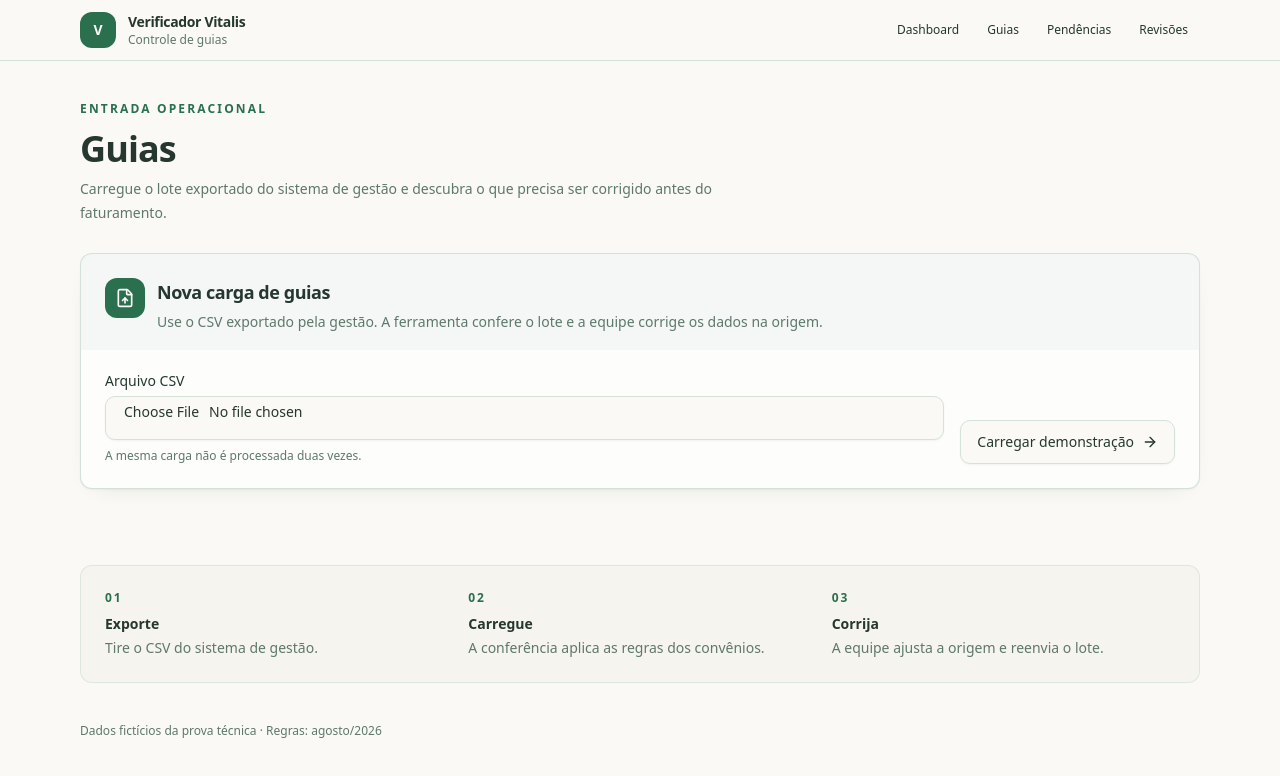
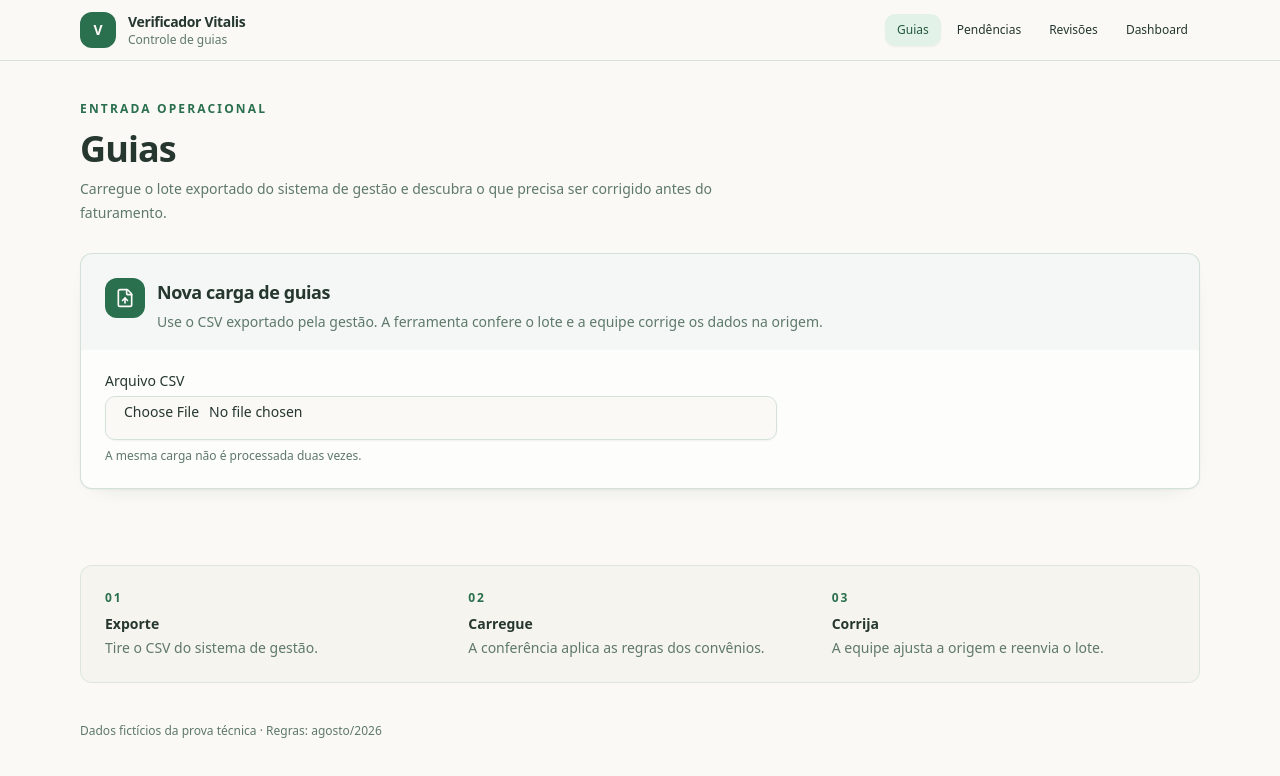
Before and after one commit to Taekez-org/Vitalis, a Next.js app: page / in a window 1280 px wide. Shown: the top 776 px of the page. Built offline with nearby package versions, Linux system fonts and the light colour scheme.

Commit message:
fix: simplify guide upload card

```diff
--- a/src/app/layout.tsx
+++ b/src/app/layout.tsx
@@ -3,5 +3,5 @@ import Link from "next/link";
 import { Button } from "@/components/ui/button";
 
 export default function RootLayout({ children }: Readonly<{ children: React.ReactNode }>) {
-  return <html lang="pt-BR"><body><header className="sticky top-0 z-10 border-b bg-background/95 backdrop-blur"><div className="mx-auto flex max-w-6xl flex-col gap-4 px-4 py-3 sm:flex-row sm:items-center sm:justify-between"><Link href="/" className="flex items-center gap-3"><span className="flex size-9 items-center justify-center rounded-xl bg-primary text-sm font-bold text-primary-foreground">V</span><span><strong className="block text-sm tracking-tight">Verificador Vitalis</strong><small className="block text-xs text-muted-foreground">Controle de guias</small></span></Link><nav aria-label="Navegação principal" className="flex flex-wrap gap-1"><Button variant="ghost" size="sm" asChild><Link href="/dashboard">Dashboard</Link></Button><Button variant="ghost" size="sm" asChild><Link href="/">Guias</Link></Button><Button variant="ghost" size="sm" asChild><Link href="/pendencias">Pendências</Link></Button><Button variant="ghost" size="sm" asChild><Link href="/revisoes">Revisões</Link></Button></nav></div></header><main className="mx-auto max-w-6xl px-4 py-10">{children}</main><footer className="mx-auto max-w-6xl px-4 pb-8 text-xs text-muted-foreground">Dados fictícios da prova técnica · Regras: agosto/2026</footer></body></html>;
+  return <html lang="pt-BR"><body><header className="sticky top-0 z-10 border-b bg-background/95 backdrop-blur"><div className="mx-auto flex max-w-6xl flex-col gap-4 px-4 py-3 sm:flex-row sm:items-center sm:justify-between"><Link href="/" className="flex items-center gap-3"><span className="flex size-9 items-center justify-center rounded-xl bg-primary text-sm font-bold text-primary-foreground">V</span><span><strong className="block text-sm tracking-tight">Verificador Vitalis</strong><small className="block text-xs text-muted-foreground">Controle de guias</small></span></Link><nav aria-label="Navegação principal" className="flex flex-wrap gap-1"><Button variant="secondary" size="sm" asChild><Link href="/">Guias</Link></Button><Button variant="ghost" size="sm" asChild><Link href="/pendencias">Pendências</Link></Button><Button variant="ghost" size="sm" asChild><Link href="/revisoes">Revisões</Link></Button><Button variant="ghost" size="sm" asChild><Link href="/dashboard">Dashboard</Link></Button></nav></div></header><main className="mx-auto max-w-6xl px-4 py-10">{children}</main><footer className="mx-auto max-w-6xl px-4 pb-8 text-xs text-muted-foreground">Dados fictícios da prova técnica · Regras: agosto/2026</footer></body></html>;
 }
--- a/src/app/page.tsx
+++ b/src/app/page.tsx
@@ -1,9 +1,8 @@
 "use client";
 
 import { useState } from "react";
-import { ArrowRight, CheckCircle2, FileUp, ShieldAlert } from "lucide-react";
+import { CheckCircle2, FileUp, ShieldAlert } from "lucide-react";
 import { Badge } from "@/components/ui/badge";
-import { Button } from "@/components/ui/button";
 import { Card, CardContent, CardHeader, CardTitle } from "@/components/ui/card";
 import { PageHeader } from "@/components/ui/page-header";
 import { rotuloMotivo } from "@/servico/rotulos";
@@ -29,15 +28,9 @@ export default function GuidesPage() {
     setMessage(data.ja_carregado ? "Este arquivo já foi carregado. Nada mudou." : `${data.resumo.verificadas} verificadas, ${data.resumo.ok} OK, ${data.resumo.pendentes} pendentes, R$ ${data.resumo.valor_em_risco.toFixed(2).replace(".", ",")}`);
   }
 
-  async function demo() {
-    const response = await fetch("/api/demo");
-    const blob = await response.blob();
-    await upload(new File([blob], "guias-agosto.csv", { type: "text/csv" }), "2026-08-31");
-  }
-
   return <section className="space-y-7">
     <PageHeader eyebrow="Entrada operacional" title="Guias" description="Carregue o lote exportado do sistema de gestão e descubra o que precisa ser corrigido antes do faturamento." />
-    <Card className="overflow-hidden border-primary/20 shadow-card"><CardHeader className="bg-primary/[0.04] pb-4"><div className="flex items-start gap-3"><div className="flex size-10 shrink-0 items-center justify-center rounded-xl bg-primary text-primary-foreground"><FileUp className="size-5" /></div><div><CardTitle className="text-lg">Nova carga de guias</CardTitle><p className="mt-1 text-sm leading-6 text-muted-foreground">Use o CSV exportado pela gestão. A ferramenta confere o lote e a equipe corrige os dados na origem.</p></div></div></CardHeader><CardContent className="grid gap-4 p-6 sm:grid-cols-[1fr_auto] sm:items-end"><div className="grid gap-2"><Label htmlFor="csv">Arquivo CSV</Label><Input id="csv" className="h-11 bg-background" type="file" accept=".csv,text/csv" onChange={(event) => { const file = event.target.files?.[0]; if (file) void upload(file); }} /><p className="text-xs text-muted-foreground">A mesma carga não é processada duas vezes.</p></div><Button variant="outline" className="h-11" onClick={() => void demo()}>Carregar demonstração <ArrowRight /></Button></CardContent></Card>
+    <Card className="overflow-hidden border-primary/20 shadow-card"><CardHeader className="bg-primary/[0.04] pb-4"><div className="flex items-start gap-3"><div className="flex size-10 shrink-0 items-center justify-center rounded-xl bg-primary text-primary-foreground"><FileUp className="size-5" /></div><div><CardTitle className="text-lg">Nova carga de guias</CardTitle><p className="mt-1 text-sm leading-6 text-muted-foreground">Use o CSV exportado pela gestão. A ferramenta confere o lote e a equipe corrige os dados na origem.</p></div></div></CardHeader><CardContent className="p-6"><div className="grid max-w-2xl gap-2"><Label htmlFor="csv">Arquivo CSV</Label><Input id="csv" className="h-11 bg-background" type="file" accept=".csv,text/csv" onChange={(event) => { const file = event.target.files?.[0]; if (file) void upload(file); }} /><p className="text-xs text-muted-foreground">A mesma carga não é processada duas vezes.</p></div></CardContent></Card>
     <p className={`min-h-5 text-sm ${message.startsWith("Erro") ? "text-risk" : "text-muted-foreground"}`} role="status">{message}</p>
     {summary && <div className="grid gap-4 sm:grid-cols-2 lg:grid-cols-4"><SummaryCard icon={<FileUp />} label="Verificadas" value={String(summary.verificadas)} /><SummaryCard icon={<CheckCircle2 />} label="Podem seguir" value={String(summary.ok)} tone="success" /><SummaryCard icon={<ShieldAlert />} label="Precisam de ação" value={String(summary.pendentes)} tone="risk" /><SummaryCard label="Valor em risco" value={`R$ ${summary.valor_em_risco.toFixed(2).replace(".", ",")}`} tone="warning" /></div>}
     {results.length > 0 && <Card className="shadow-card"><CardHeader><CardTitle>Resultado desta carga</CardTitle><p className="text-sm text-muted-foreground">Abra Pendências para orientar a correção e acompanhar a fila.</p></CardHeader><CardContent><div className="overflow-x-auto"><Table><TableHeader><TableRow><TableHead>Guia</TableHead><TableHead>Status</TableHead><TableHead>Motivos</TableHead><TableHead>Valor</TableHead></TableRow></TableHeader><TableBody>{results.map((result) => <TableRow key={result.id_guia}><TableCell className="font-medium">{result.id_guia}</TableCell><TableCell><Badge variant={result.status === "OK" ? "outline" : "destructive"}>{result.status === "OK" ? "Pode seguir" : "Precisa de ação"}</Badge></TableCell><TableCell className="max-w-xl">{result.motivos.map((reason) => rotuloMotivo(reason.codigo)).join(", ") || "Nenhum problema"}</TableCell><TableCell>R$ {(result.valor ?? 0).toFixed(2).replace(".", ",")}</TableCell></TableRow>)}</TableBody></Table></div></CardContent></Card>}
```
